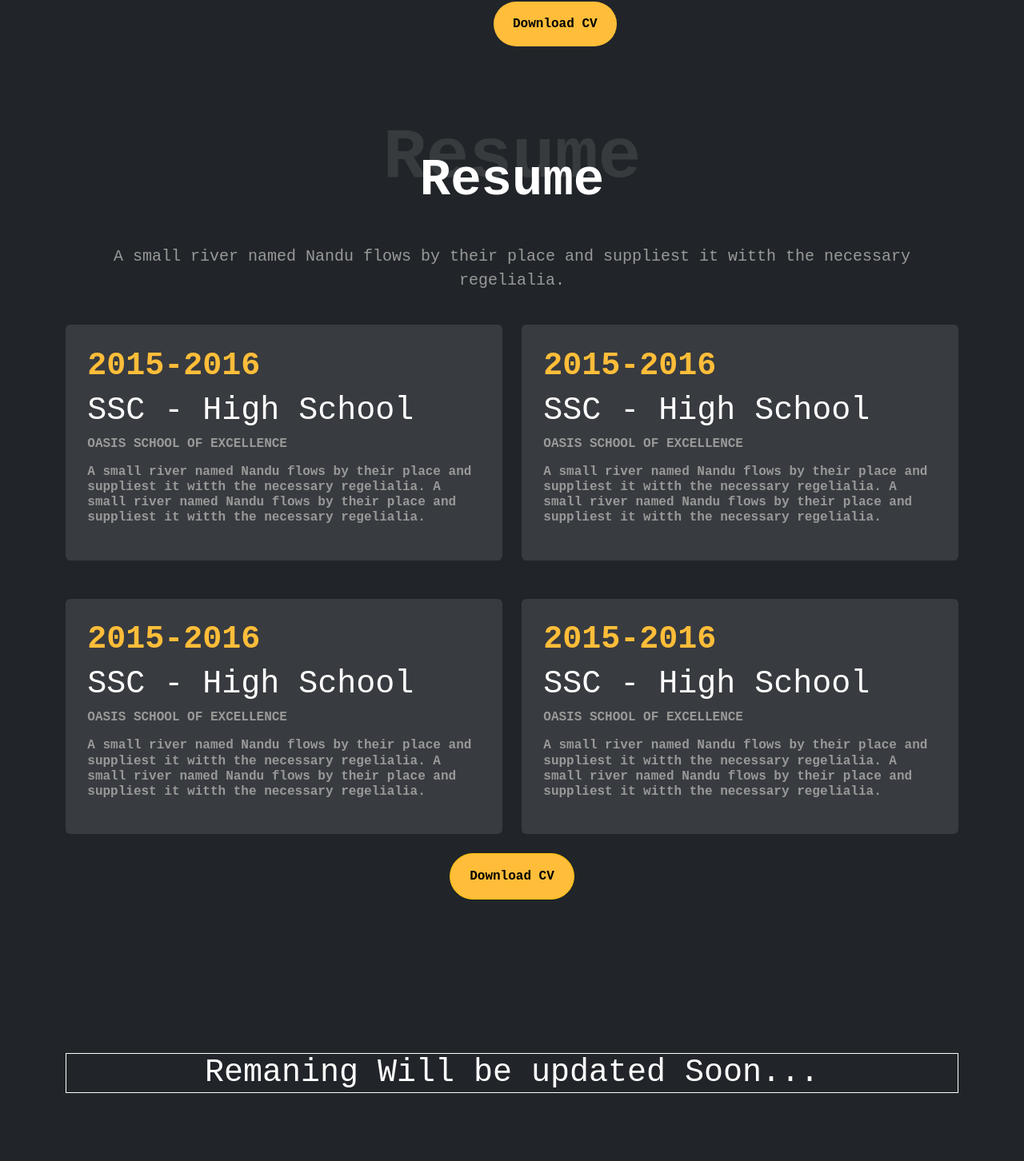
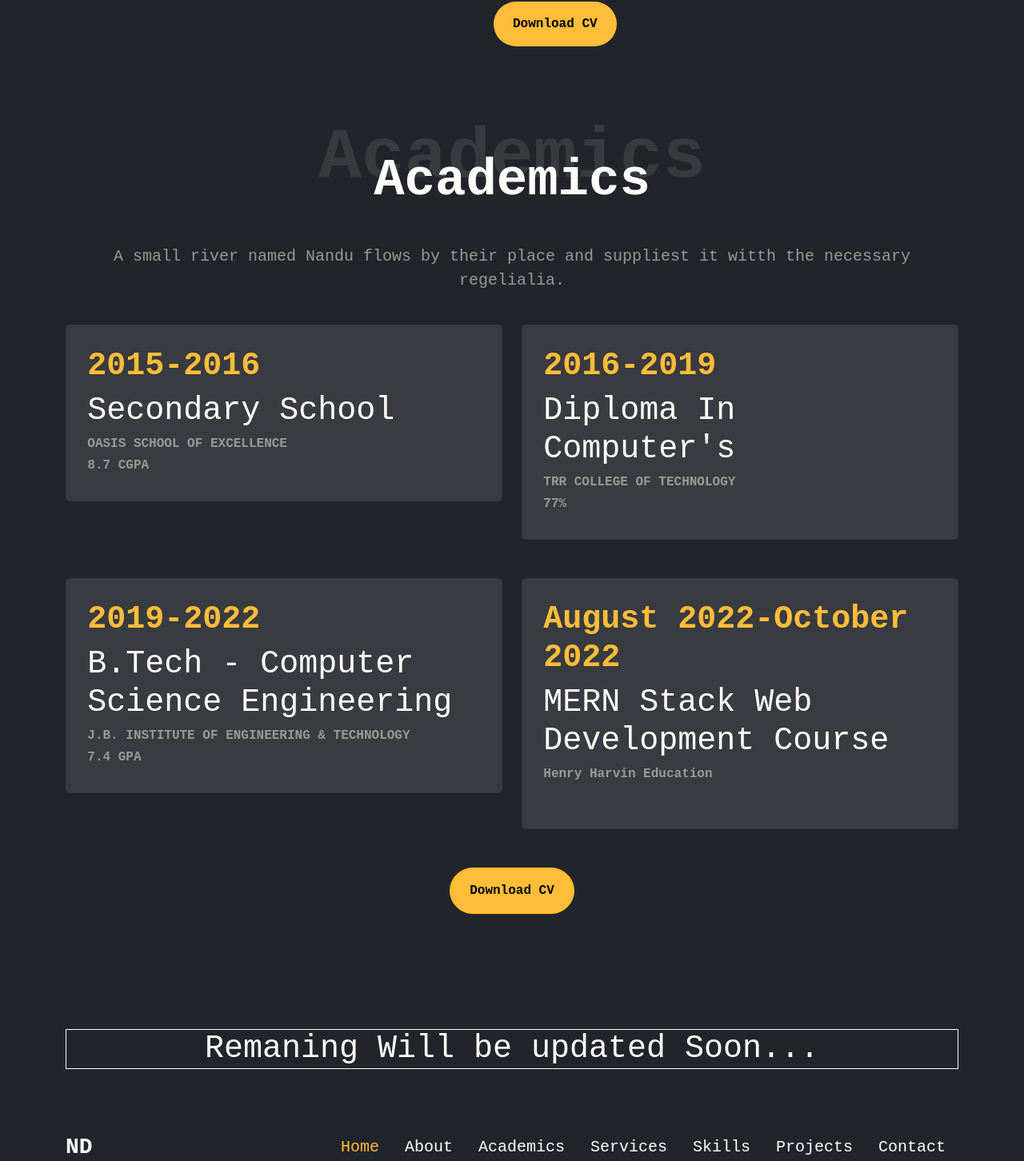
Before and after one commit to nandunddh/Nandukumar, a React (Create React App) app: page / in a window 1280 px wide. Shown: the part 1298-2750 px from the top of the page at 80% size. Built offline with nearby package versions, Linux system fonts and the light colour scheme.

Commit message:
first commit1

```diff
--- a/src/components/Home.js
+++ b/src/components/Home.js
@@ -2,7 +2,7 @@ import React from 'react'
 import profileimage from '../images/profileimage.png'
 // import aboutme from '../images/aboutme.jpg'
 import aboutme from '../images/about-us.jpg'
-import resume from "../assets/pdfs/Cv-Resume.pdf"
+import resume from '../assets/pdfs/Cv-Resume.pdf'
 
 const Home = () => {
   return (
@@ -76,7 +76,12 @@ const Home = () => {
         <div className="container bg-dark my-5 py-4 about" id="about">
           <div className="row text-white">
             <div className="col-sm-5 align-self-center me-5">
-              <img src={aboutme} alt='About Me image' width="100%" className='rounded-5 about-image'/>
+              <img
+                src={aboutme}
+                alt="About Me image"
+                width="100%"
+                className="rounded-5 about-image"
+              />
             </div>
             <div className="col-sm-6 ps-4">
               <p className="big">About</p>
@@ -151,11 +156,11 @@ const Home = () => {
             </div>
           </div>
         </div>
-        <div className="container bg-dark my-5 py-5 resume" id="resume">
+        <div className="container bg-dark my-5 py-5 resume" id="Academics">
           <div className="text-white">
             <div className="text-center">
-              <p className="big bigresume text-center">Resume</p>
-              <p className="fs-1 fw-bold">Resume</p>
+              <p className="big bigresume text-center">Academics</p>
+              <p className="fs-1 fw-bold">Academics</p>
               <p className="fs-5 pt-3 aboutdesc">
                 A small river named Nandu flows by their place and suppliest it
                 witth the necessary regelialia.
@@ -165,64 +170,69 @@ const Home = () => {
               <div className="col-sm-6 py-4">
                 <div className="bg-lightshade rounded">
                   <h1 className="text-warning fw-bold">2015-2016</h1>
-                  <h1 className="">SSC - High School</h1>
+                  <h1 className="">Secondary School</h1>
                   <h6 className="color-gray fw-bold">
                     OASIS SCHOOL OF EXCELLENCE
                   </h6>
-                  <h6 className="color-gray fw-bold my-3">
-                    A small river named Nandu flows by their place and suppliest
-                    it witth the necessary regelialia. A small river named Nandu
-                    flows by their place and suppliest it witth the necessary
-                    regelialia.
+                  <h6 className="color-gray fw-bold">
+                    8.7 CGPA
                   </h6>
                 </div>
               </div>
               <div className="col-sm-6 py-4">
                 <div className="bg-lightshade rounded">
-                  <h1 className="text-warning fw-bold">2015-2016</h1>
-                  <h1 className="">SSC - High School</h1>
-                  <h6 className="color-gray fw-bold">
-                    OASIS SCHOOL OF EXCELLENCE
+                  <h1 className="text-warning fw-bold">2016-2019</h1>
+                  <h1 className="">Diploma In Computer's</h1>
+                  <h6 className="color-gray fw-bold text-uppercase text-justify">
+                    TRR College of Technology
                   </h6>
-                  <h6 className="color-gray fw-bold my-3">
-                    A small river named Nandu flows by their place and suppliest
-                    it witth the necessary regelialia. A small river named Nandu
-                    flows by their place and suppliest it witth the necessary
-                    regelialia.
+                  <h6 className="color-gray fw-bold text-uppercase text-justify">
+                    77%
                   </h6>
+                  {/* <h6 className="color-gray fw-bold my-3">
+                    A Diploma in Computer Engineering is a diploma programme
+                    that provides fundamental knowledge on computer science,
+                    mathematics and computing techniques and engineering
+                    concepts.
+                  </h6> */}
                 </div>
               </div>
               <div className="col-sm-6 py-4">
                 <div className="bg-lightshade rounded">
-                  <h1 className="text-warning fw-bold">2015-2016</h1>
-                  <h1 className="">SSC - High School</h1>
-                  <h6 className="color-gray fw-bold">
-                    OASIS SCHOOL OF EXCELLENCE
+                  <h1 className="text-warning fw-bold">2019-2022</h1>
+                  <h1 className="">B.Tech - Computer Science Engineering</h1>
+                  <h6 className="color-gray fw-bold text-uppercase">
+                    J.B. Institute of Engineering & Technology
                   </h6>
-                  <h6 className="color-gray fw-bold my-3">
-                    A small river named Nandu flows by their place and suppliest
-                    it witth the necessary regelialia. A small river named Nandu
-                    flows by their place and suppliest it witth the necessary
-                    regelialia.
+                  <h6 className="color-gray fw-bold text-uppercase">
+                    7.4 GPA
                   </h6>
+                  {/* <h6 className="color-gray fw-bold my-3 text-justify">
+                    B.Tech (CSE) is a 4 year undergraduate course offering
+                    specialization in computer programming languages and
+                    computer system technologies.
+                  </h6> */}
                 </div>
               </div>
               <div className="col-sm-6 py-4">
                 <div className="bg-lightshade rounded">
-                  <h1 className="text-warning fw-bold">2015-2016</h1>
-                  <h1 className="">SSC - High School</h1>
-                  <h6 className="color-gray fw-bold">
-                    OASIS SCHOOL OF EXCELLENCE
-                  </h6>
-                  <h6 className="color-gray fw-bold my-3">
-                    A small river named Nandu flows by their place and suppliest
-                    it witth the necessary regelialia. A small river named Nandu
-                    flows by their place and suppliest it witth the necessary
-                    regelialia.
-                  </h6>
+                  <h1 className="text-warning fw-bold">
+                    August 2022-October 2022
+                  </h1>
+                  <h1 className="">MERN Stack Web Development Course</h1>
+                  <h6 className="color-gray fw-bold pb-4">Henry Harvin Education </h6>
+
+                  {/* <h6 className="color-gray fw-bold my-3 text-justify">
+                    MERN stack is the most in-demand Full Stack Web Development
+                    structure. It helps in the enhancement of Applications. MERN
+                    Stack covers both back-end and front-end servers and equips
+                    the learner with the advantage of using a single programming
+                    language i.e JavaScript, making it the most effective Web
+                    Development process.
+                  </h6> */}
                 </div>
               </div>
-              <div className="text-center">
+              <div className="text-center mt-4">
                 <button className="btn btn-warning px-4 py-3 fw-bold rounded-pill">
                   <a
                     href={resume}
@@ -237,7 +247,7 @@ const Home = () => {
             </div>
           </div>
         </div>
-        <div className="container bg-dark py-5 resume">
+        <div className="container bg-dark pb-5 resume">
           <h1 className="text-white text-center border border-white">
             {' '}
             Remaning Will be updated Soon...
--- a/src/components/Navbar.js
+++ b/src/components/Navbar.js
@@ -35,8 +35,8 @@ const Navbar = () => {
             </a>
           </li>
           <li className="nav-item">
-            <a className="nav-link text-white" href="#resume">
-              Resume
+            <a className="nav-link text-white" href="#Academics">
+            Academics
             </a>
           </li>
           <li className="nav-item">
```
